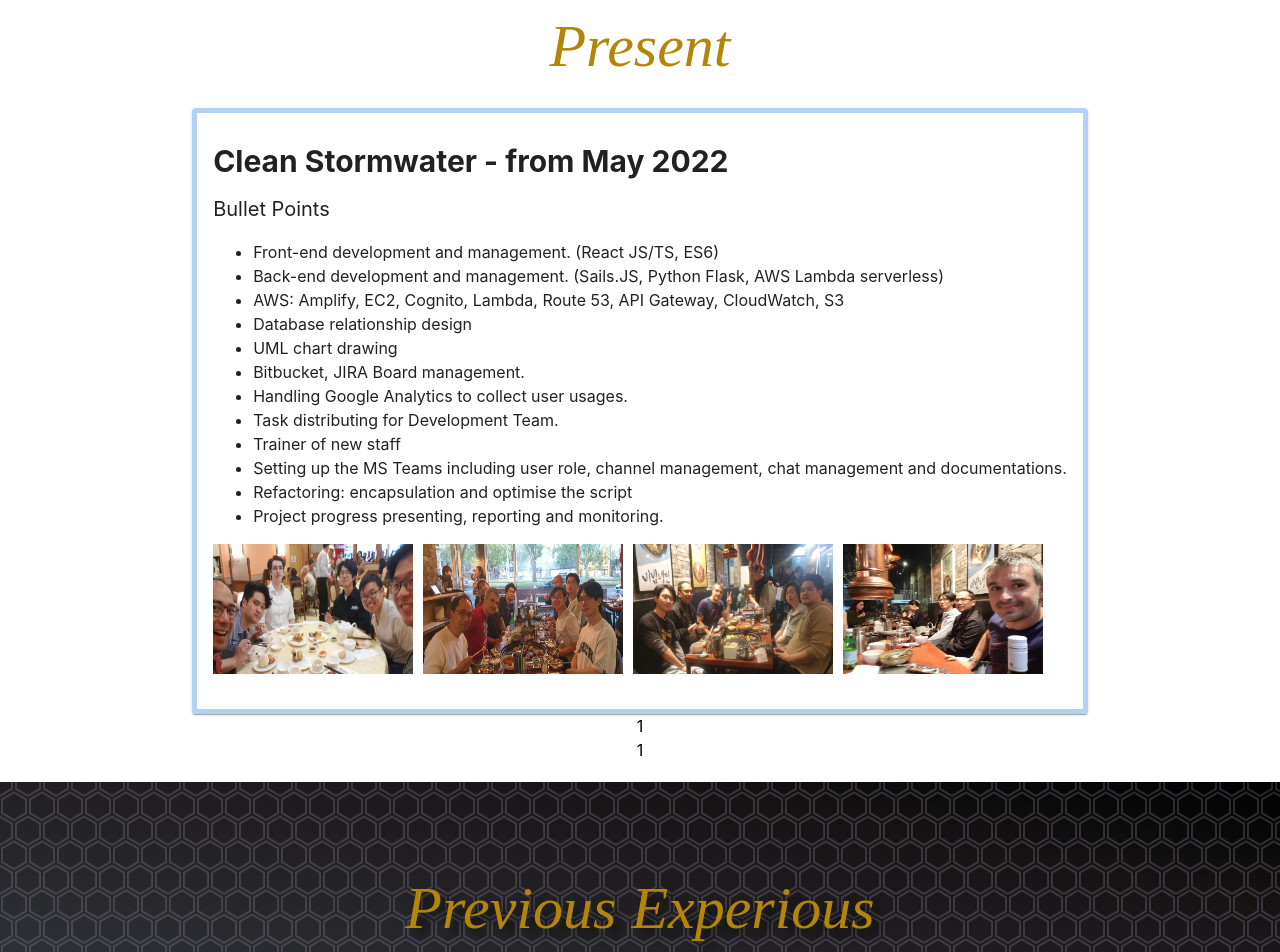
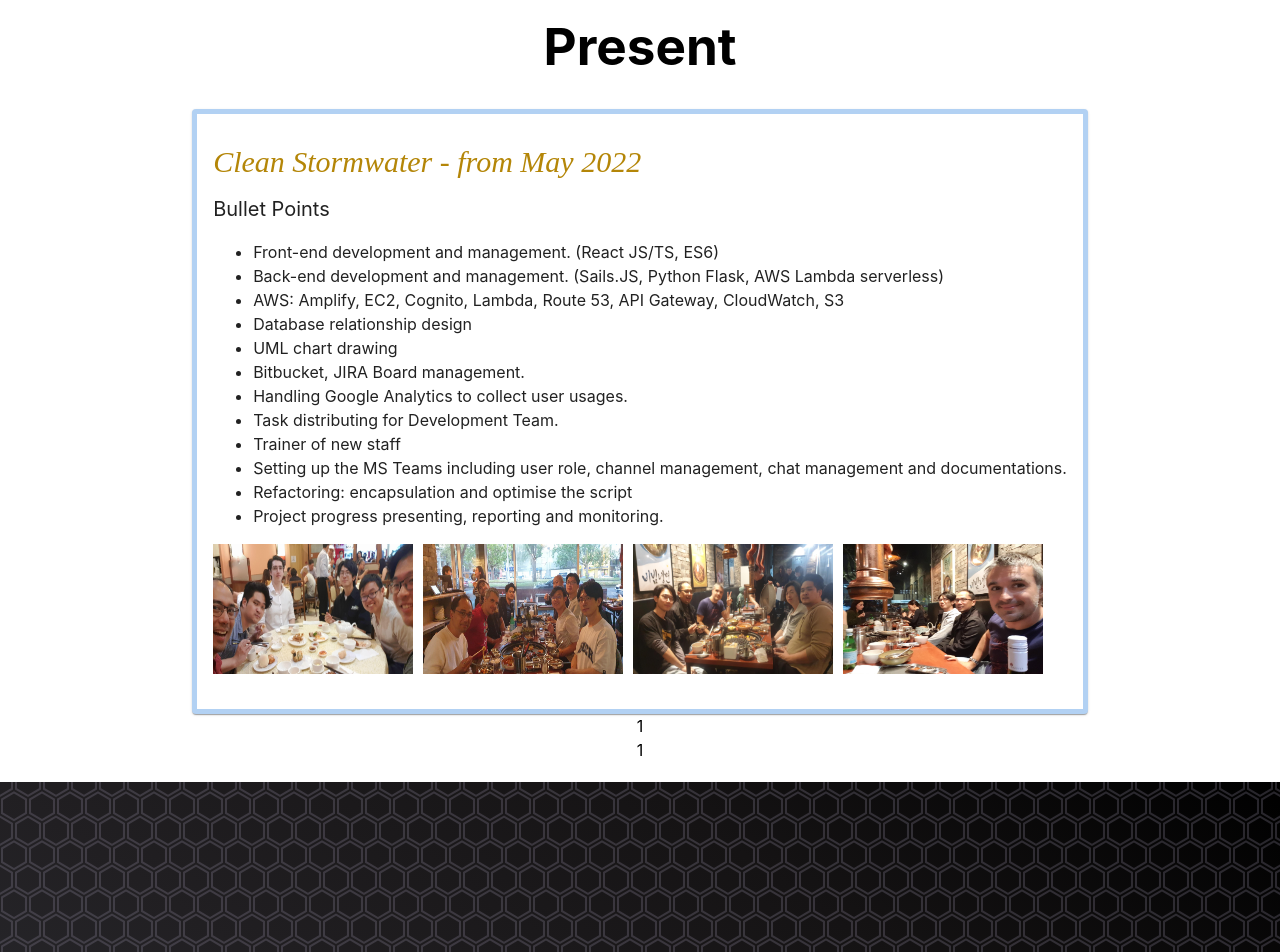
Before and after one commit to warranttsai/warrant-entry, a React (Vite) app: page /working-experience in a window 1280 px wide. Shown: the part 140-1092 px from the top of the page. Built offline with nearby package versions, Linux system fonts and the light colour scheme.

Commit message:
feat: change main title to black center title

```diff
--- a/src/components/working-experience-component/clean-stormwater/CleanStormwater.tsx
+++ b/src/components/working-experience-component/clean-stormwater/CleanStormwater.tsx
@@ -8,8 +8,7 @@ import CleanStormwaterGroup3 from "../../../assets/present-work/cleanstormwater-
 import CleanStormwaterGroup4 from "../../../assets/present-work/cleanstormwater-group-4.jpeg";
 // styled-components
 import { Flex1 } from "../../styled-component/Container";
-import { BlackCenterTitle } from "../../styled-component/Title";
-import { SimpleGallery } from "../../styled-component/Gallery";
+import { BrownCenterTitle } from "../../styled-component/Title";
 
 export default function Cleanstormwater() {
   return (
@@ -29,7 +28,7 @@ export default function Cleanstormwater() {
         }}
       >
         <CardContent>
-          <h3
+          <BrownCenterTitle
             style={{
               fontSize: "30px",
               flex: 1,
@@ -38,7 +37,7 @@ export default function Cleanstormwater() {
             }}
           >
             Clean Stormwater - from May 2022
-          </h3>
+          </BrownCenterTitle>
           <span style={{ fontWeight: "1200", fontSize: "20px", flex: 1 }}>
             Bullet Points
           </span>
--- a/src/pages/working-experience/WorkingExperience.tsx
+++ b/src/pages/working-experience/WorkingExperience.tsx
@@ -1,5 +1,5 @@
 // styled-components
-import { BrownCenterTitle } from "../../components/styled-component/Title";
+import { BlackCenterTitle } from "../../components/styled-component/Title";
 import {
   BlackBackgroundContainer,
   FlexColumnCenteredContainer,
@@ -11,7 +11,7 @@ export default function WorkingExperience() {
   return (
     <>
       <div style={{ padding: "20px 150px" }}>
-        <BrownCenterTitle>Present</BrownCenterTitle>
+        <BlackCenterTitle>Present</BlackCenterTitle>
         <FlexColumnCenteredContainer>
           <Cleanstormwater />
           <Flex1>1</Flex1>
@@ -19,7 +19,7 @@ export default function WorkingExperience() {
         </FlexColumnCenteredContainer>
       </div>
       <BlackBackgroundContainer>
-        <BrownCenterTitle>Previous Experious</BrownCenterTitle>
+        <BlackCenterTitle>Previous Experious</BlackCenterTitle>
       </BlackBackgroundContainer>
     </>
   );
```
